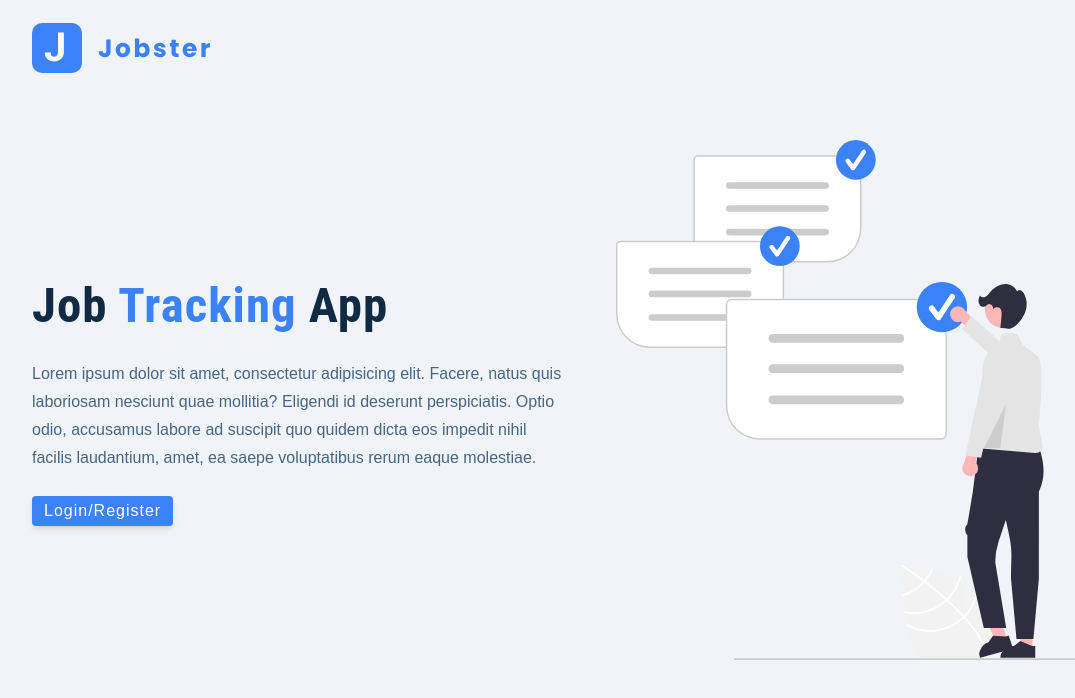
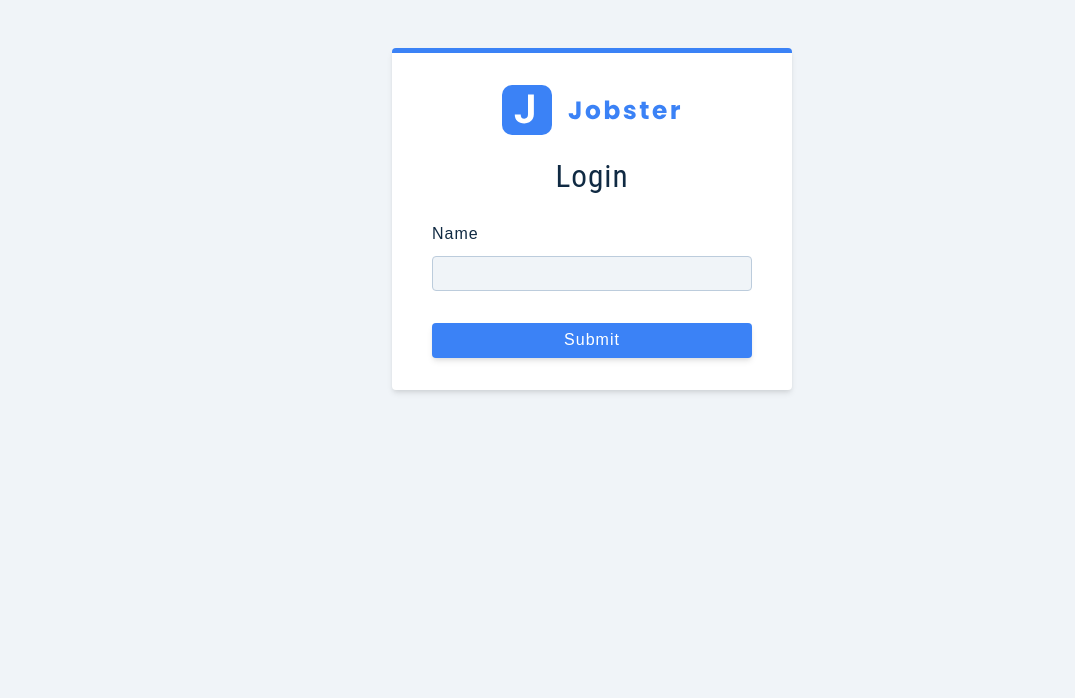
Before and after one commit to AkshayGit17/jobster-react, a React (Create React App) app: page /register in a window 1280 px wide. Shown: the top 698 px of the page, without its empty margins (48-1123 px from the left). Built offline with nearby package versions, Linux system fonts and the light colour scheme.

Commit message:
Error page

```diff
--- a/package.json
+++ b/package.json
@@ -9,6 +9,7 @@
     "normalize.css": "^8.0.1",
     "react": "^18.1.0",
     "react-dom": "^18.1.0",
+    "react-router-dom": "^6.3.0",
     "react-scripts": "5.0.1",
     "styled-components": "^5.3.5",
     "web-vitals": "^2.1.4"
--- a/src/App.js
+++ b/src/App.js
@@ -1,10 +1,17 @@
-import Landing from './pages/Landing';
+import { BrowserRouter, Routes, Route } from 'react-router-dom';
+
+import { Landing, Error, Register, Dashboard } from './pages';
 
 function App() {
   return (
-    <div>
-      <Landing />
-    </div>
+    <BrowserRouter>
+      <Routes>
+        <Route path="/" element={<Dashboard />} />
+        <Route path="landing" element={<Landing />} />
+        <Route path="register" element={<Register />} />
+        <Route path="*" element={<Error />} />
+      </Routes>
+    </BrowserRouter>
   );
 }
 
--- a/src/components/Logo.js
+++ b/src/components/Logo.js
@@ -1,7 +1,7 @@
 import logo from '../assets/images/logo.svg';
 
 const Logo = () => {
-  return <img src={logo} alt="Jobster logo" />;
+  return <img src={logo} alt="Jobster logo" className="logo" />;
 };
 
 export default Logo;
--- /dev/null
+++ b/src/pages/Dashboard.js
@@ -0,0 +1,5 @@
+const Dashboard = () => {
+  return <h2>Dashboard Page</h2>;
+};
+
+export default Dashboard;
--- /dev/null
+++ b/src/pages/Error.js
@@ -0,0 +1,45 @@
+import styled from 'styled-components';
+import { Link } from 'react-router-dom';
+
+import img from '../assets/images/not-found.svg';
+
+const Error = () => {
+  return (
+    <Wrapper className="full-page">
+      <div>
+        <img src={img} alt="not found" />
+        <h3>Ohh! page not found</h3>
+        <p>We can't seem to find the page you're looking for</p>
+        <Link to="/">back home</Link>
+      </div>
+    </Wrapper>
+  );
+};
+
+const Wrapper = styled.main`
+  img {
+    width: 90vw;
+    max-width: 600px;
+    display: block;
+    margin-bottom: 2rem;
+  }
+  display: flex;
+  justify-content: center;
+  align-items: center;
+  text-align: center;
+  h3 {
+    margin-bottom: 0.5rem;
+  }
+  p {
+    margin-top: 0;
+    margin-bottom: 0.5rem;
+    color: var(--grey-500);
+  }
+  a {
+    color: var(--primary-500);
+    text-decoration: underline;
+    text-transform: capitalize;
+  }
+`;
+
+export default Error;
--- a/src/pages/Landing.js
+++ b/src/pages/Landing.js
@@ -1,4 +1,5 @@
 import styled from 'styled-components';
+import { Link } from 'react-router-dom';
 
 import main from '../assets/images/main.svg';
 import { Logo } from '../components';
@@ -21,7 +22,9 @@ const Landing = () => {
             dicta eos impedit nihil facilis laudantium, amet, ea saepe
             voluptatibus rerum eaque molestiae.
           </p>
-          <button className="btn">Login/Register</button>
+          <Link className="btn btn-hero" to="/register">
+            Login/Register
+          </Link>
         </div>
         <img src={main} alt="job hunt" className="img main-img" />
       </div>
@@ -39,7 +42,7 @@ const Wrapper = styled.main`
     align-items: center;
   }
   .container {
-    height: calc(100vh - var(--nav-height));
+    min-height: calc(100vh - var(--nav-height));
     display: grid;
     align-items: center;
     margin-top: -3rem;
--- /dev/null
+++ b/src/pages/Register.js
@@ -0,0 +1,83 @@
+import { useState } from 'react';
+import styled from 'styled-components';
+import { Logo } from '../components';
+
+const initialState = {
+  name: '',
+  email: '',
+  password: '',
+  isMember: true,
+};
+
+const Register = () => {
+  const [values, setValues] = useState(initialState);
+
+  const onChangeHandler = (e) => {
+    console.log(e.target);
+  };
+
+  const onSubmitHandler = (e) => {
+    e.preventDefault();
+    console.log(e.target);
+  };
+
+  return (
+    <Wrapper>
+      <form className="form" onSubmit={onSubmitHandler}>
+        <Logo />
+        <h3>login</h3>
+        <div className="form-row">
+          <label htmlFor="name" className="form-label">
+            name
+          </label>
+          <input
+            type="text"
+            name="name"
+            id="name"
+            className="form-input"
+            value={values.name}
+            onChange={onChangeHandler}
+          />
+        </div>
+        <button type="submit" className="btn btn-block">
+          submit
+        </button>
+      </form>
+    </Wrapper>
+  );
+};
+
+const Wrapper = styled.main`
+  display: grid;
+  align-items: center;
+  .logo {
+    display: block;
+    margin: 0 auto;
+    margin-bottom: 1.38rem;
+  }
+  .form {
+    max-width: 400px;
+    border-top: 5px solid var(--primary-500);
+  }
+
+  h3 {
+    text-align: center;
+  }
+  p {
+    margin: 0;
+    margin-top: 1rem;
+    text-align: center;
+  }
+  .btn {
+    margin-top: 1rem;
+  }
+  .member-btn {
+    background: transparent;
+    border: transparent;
+    color: var(--primary-500);
+    cursor: pointer;
+    letter-spacing: var(--letterSpacing);
+  }
+`;
+
+export default Register;
--- /dev/null
+++ b/src/pages/index.js
@@ -0,0 +1,6 @@
+import Dashboard from './Dashboard';
+import Error from './Error';
+import Register from './Register';
+import Landing from './Landing';
+
+export { Error, Register, Dashboard, Landing };
```
Also changed, not shown: 1 other file (tests, documents, lock files or other folders).
